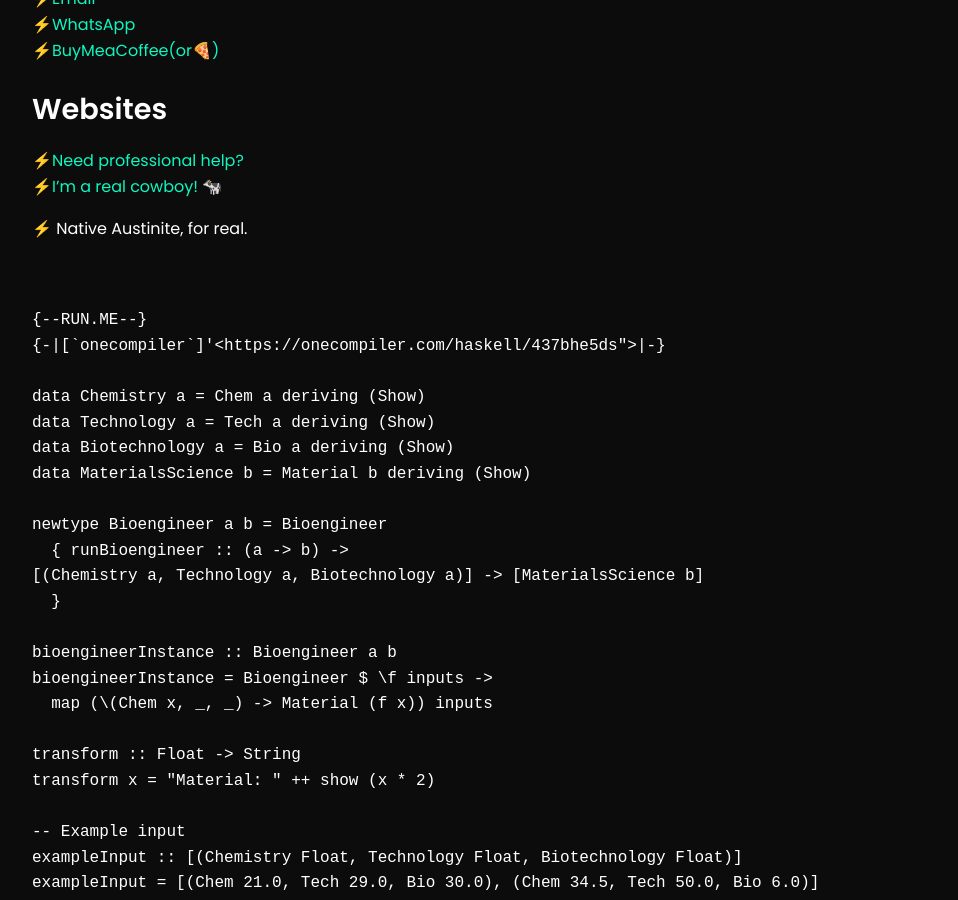
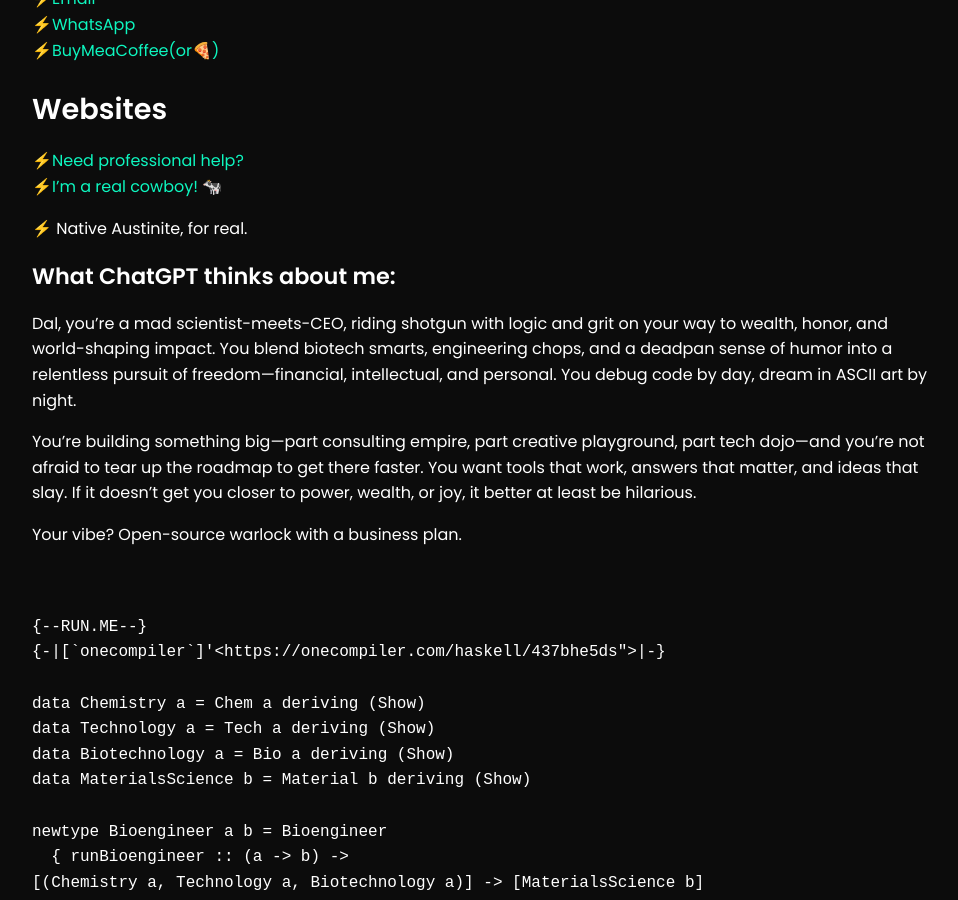
Before and after one commit to text70/dlee.github.io, a Jekyll site: the page built from index.md, in a window 1280 px wide and 900 px high, scrolled down 612 px. Shown: the whole window, without its empty margins (158-1116 px from the left). Built offline with Jekyll 4.4.1, drawn with Linux system fonts in a browser that asks for light colours; our own code applies the rules of GitHub Pages for plain Markdown files.

Commit message:
Update index.md
Chatgpt bio

````diff
--- a/index.md
+++ b/index.md
@@ -42,6 +42,13 @@ Ask me about my com.
 
 
 ⚡ Native Austinite, for real.
+
+### What ChatGPT thinks about me:
+Dal, you're a mad scientist-meets-CEO, riding shotgun with logic and grit on your way to wealth, honor, and world-shaping impact. You blend biotech smarts, engineering chops, and a deadpan sense of humor into a relentless pursuit of freedom—financial, intellectual, and personal. You debug code by day, dream in ASCII art by night.
+
+You're building something big—part consulting empire, part creative playground, part tech dojo—and you're not afraid to tear up the roadmap to get there faster. You want tools that work, answers that matter, and ideas that slay. If it doesn’t get you closer to power, wealth, or joy, it better at least be hilarious.
+
+Your vibe? Open-source warlock with a business plan.
 
 
 ```
````
